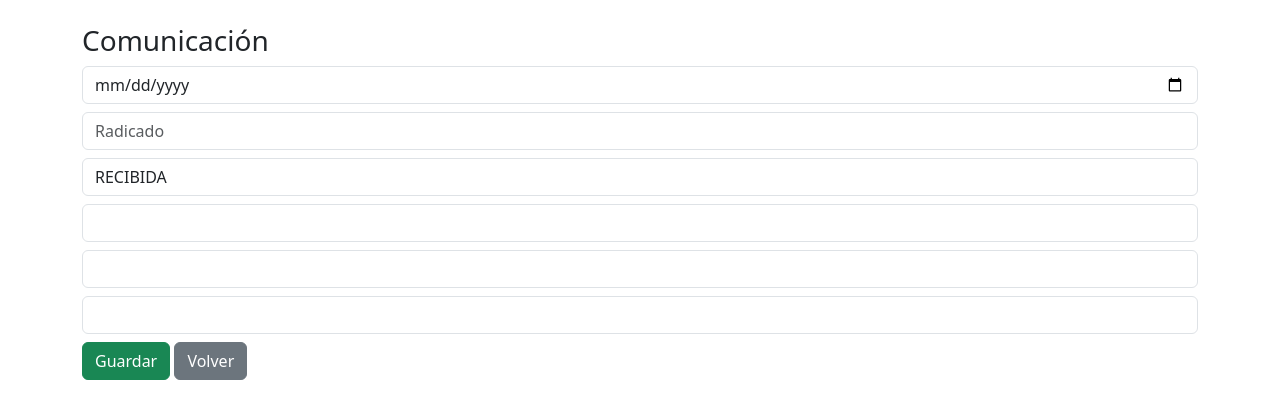
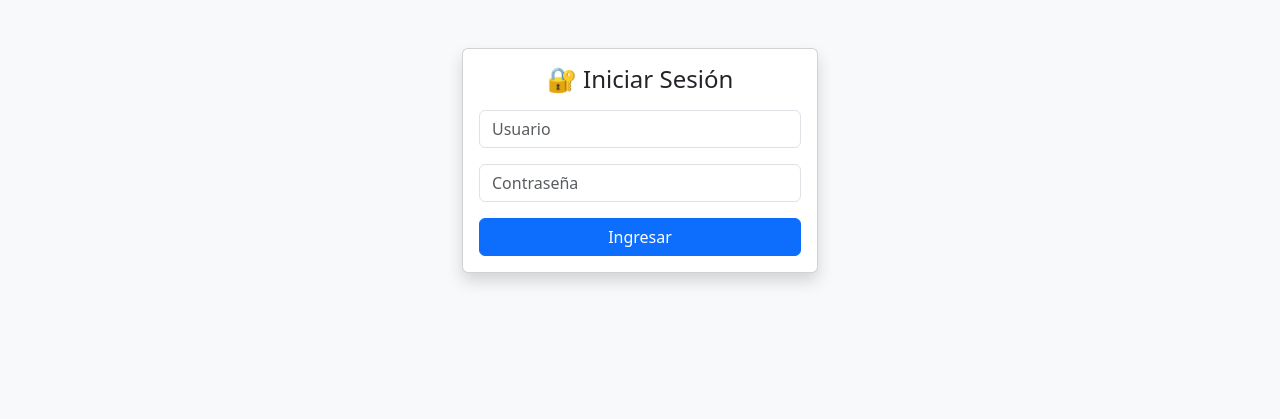
Before and after one commit to jhonbuelvas-hub/comunicaciones_web, a Flask app: page /login in a window 1280 px wide. Shown: the top 419 px of the page. Run offline with Flask 3, Linux system fonts and the light colour scheme.

Commit message:
Update login.html

```diff
--- a/templates/login.html
+++ b/templates/login.html
@@ -1,35 +1,42 @@
 <!DOCTYPE html>
 <html>
 <head>
-<title>{{accion}}</title>
-<link href="https://cdn.jsdelivr.net/npm/bootstrap@5.3.0/dist/css/bootstrap.min.css" rel="stylesheet">
+    <title>Login</title>
+    <link href="https://cdn.jsdelivr.net/npm/bootstrap@5.3.0/dist/css/bootstrap.min.css" rel="stylesheet">
 </head>
 
-<body>
+<body class="bg-light">
 
-<div class="container mt-4">
+<div class="container mt-5">
 
-<h3>{{accion}} Comunicación</h3>
+<div class="row justify-content-center">
+<div class="col-md-4">
+
+<div class="card shadow">
+<div class="card-body">
+
+<h4 class="text-center mb-3">🔐 Iniciar Sesión</h4>
+
+{% if error %}
+<div class="alert alert-danger">{{error}}</div>
+{% endif %}
 
 <form method="post">
 
-<input type="date" name="fecha" class="form-control mb-2" value="{{c[1] if c else ''}}">
-<input type="text" name="radicado" class="form-control mb-2" placeholder="Radicado" value="{{c[2] if c else ''}}">
+<input type="text" name="usuario" class="form-control mb-3" placeholder="Usuario">
+<input type="password" name="password" class="form-control mb-3" placeholder="Contraseña">
 
-<select name="tipo" class="form-control mb-2">
-<option>RECIBIDA</option>
-<option>ENVIADA</option>
-</select>
-
-<input type="text" name="asunto" class="form-control mb-2" value="{{c[4] if c else ''}}">
-<input type="text" name="emisor" class="form-control mb-2" value="{{c[5] if c else ''}}">
-<input type="text" name="receptor" class="form-control mb-2" value="{{c[6] if c else ''}}">
-
-<button class="btn btn-success">Guardar</button>
-<a href="/" class="btn btn-secondary">Volver</a>
+<button class="btn btn-primary w-100">Ingresar</button>
 
 </form>
 
 </div>
+</div>
+
+</div>
+</div>
+
+</div>
+
 </body>
 </html>
```
